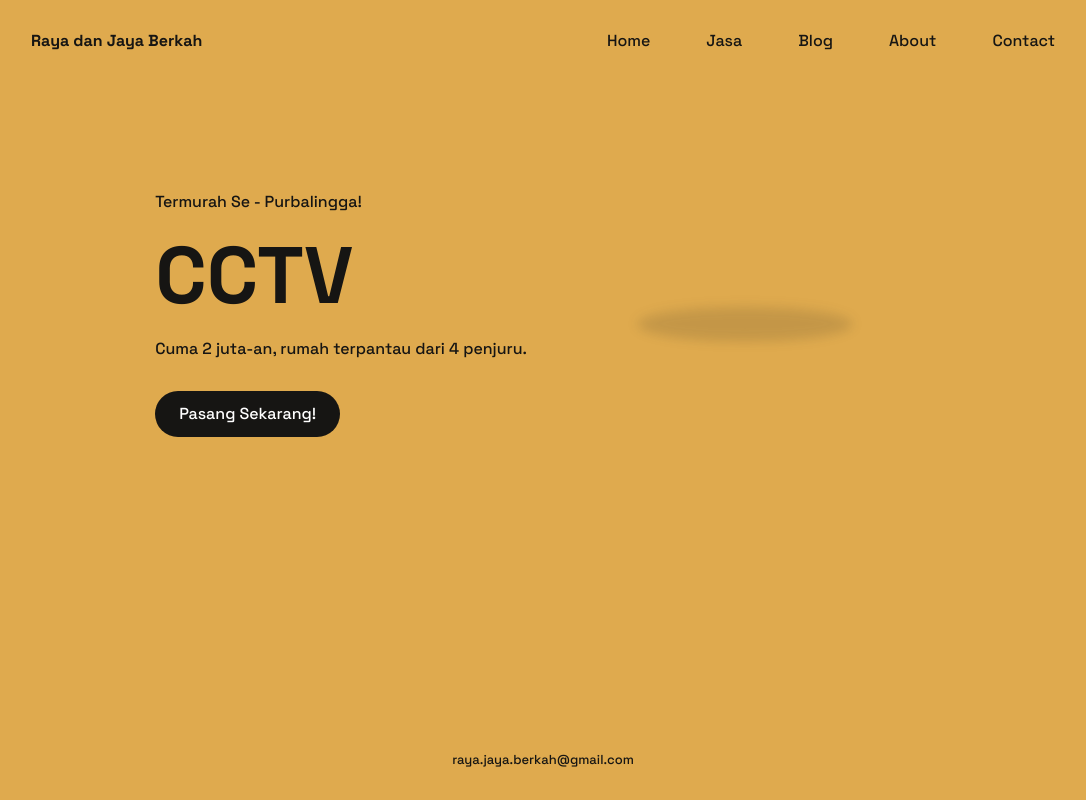
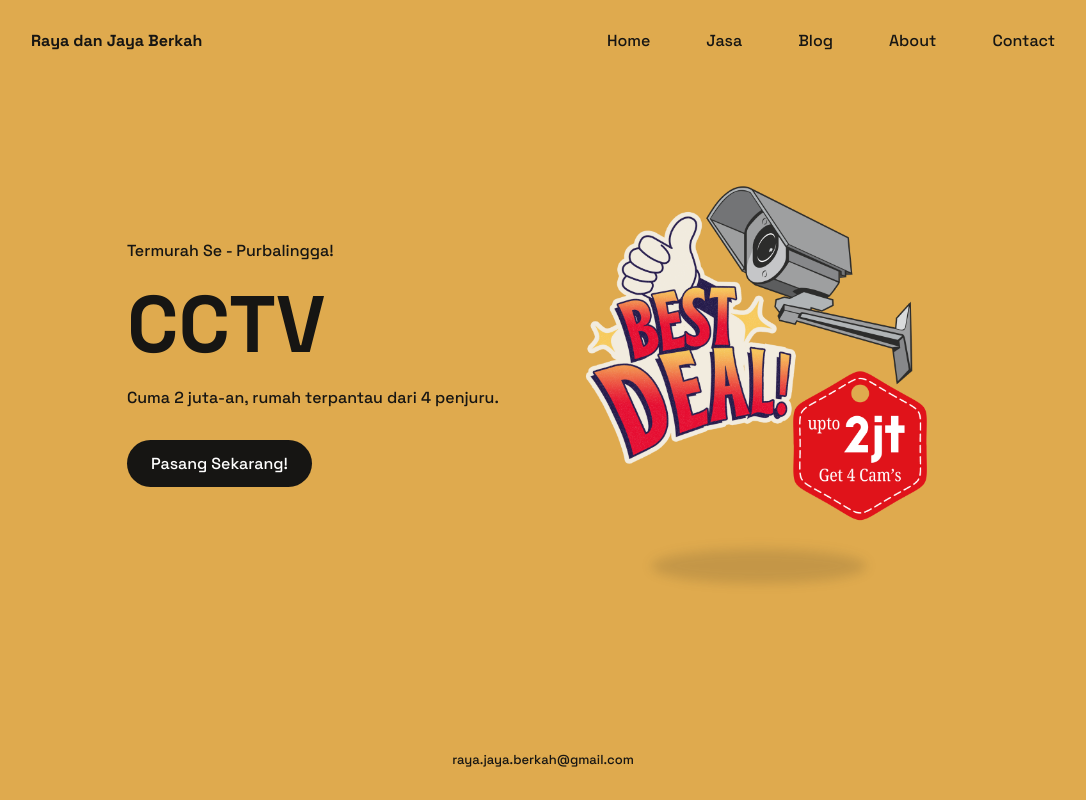
Before and after one commit to empatistri/raya-jaya-berkah, a plain HTML site: page index.html in a window 1280 px wide. Shown: the top 800 px of the page, without its empty margins (97-1183 px from the left). Drawn offline with Linux system fonts and the light colour scheme.

Commit message:
Update index.html
nambahin gambar; oleh Dwi

```diff
--- a/index.html
+++ b/index.html
@@ -53,7 +53,7 @@
             </div>
 
             <div class="home__img">
-                <img src="img/hero-1.png" alt="">
+                <img src="hero-1.png" alt="">
                 <div class="home__shadow"></div>
             </div>
         </div>
```
